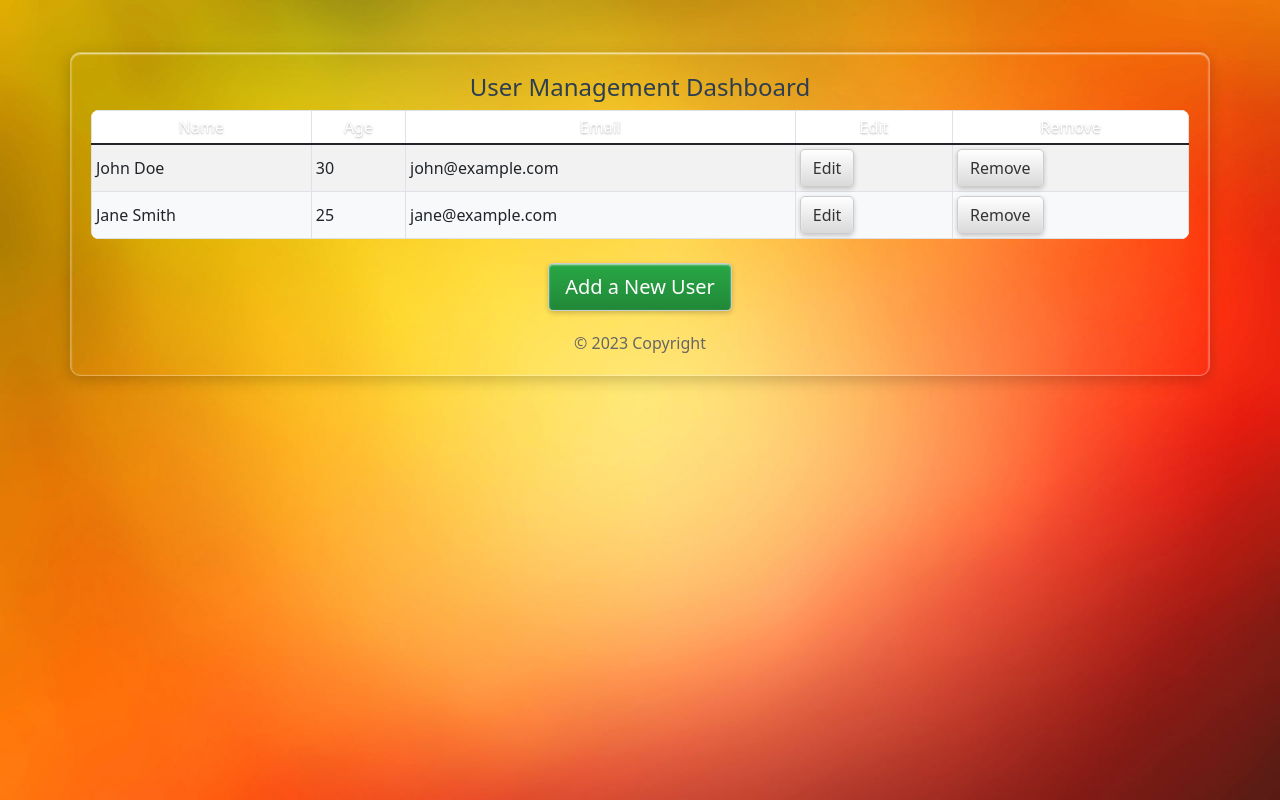
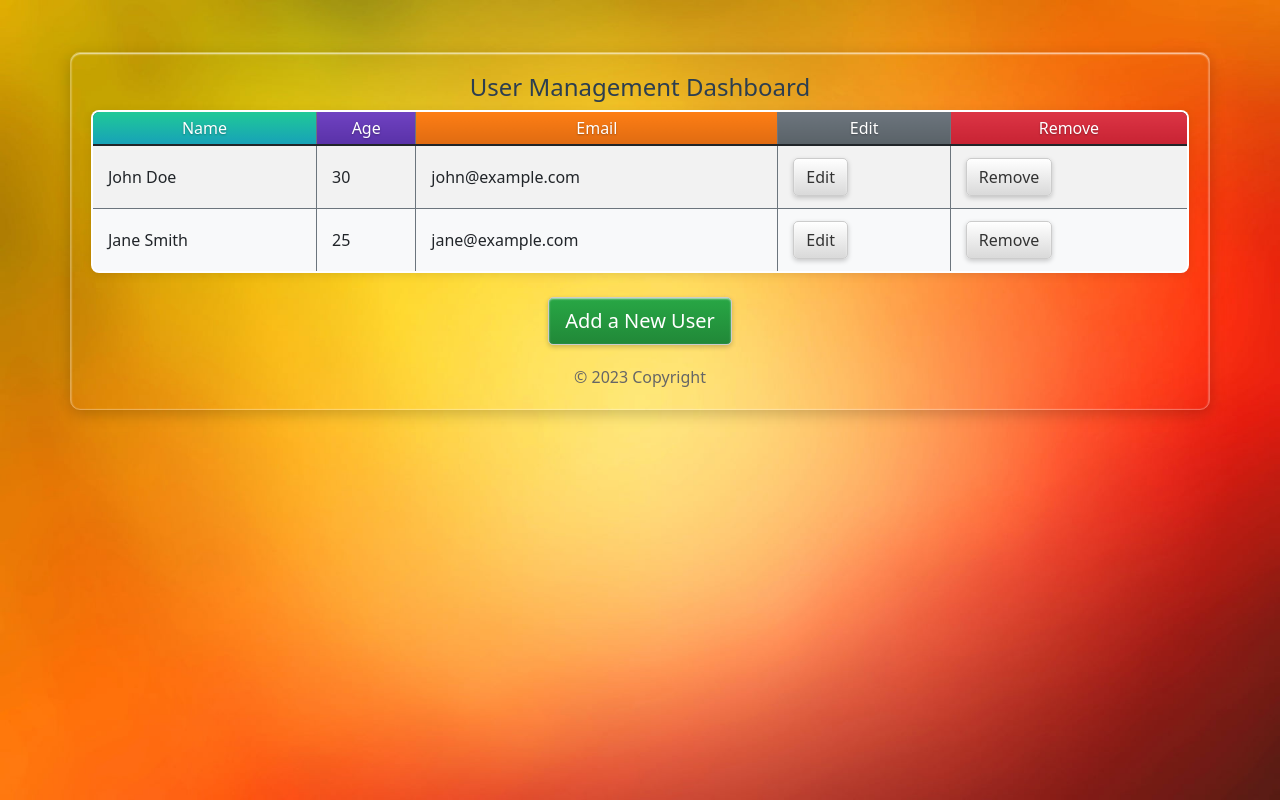
Before and after one commit to johnkoshy/CRUD-Application-React, a React (Create React App) app: page / in a window 1280 px wide. Built offline with nearby package versions, Linux system fonts and the light colour scheme.

Commit message:
Added new style for table header

```diff
--- a/src/components/Edit.js
+++ b/src/components/Edit.js
@@ -12,7 +12,6 @@ function Edit() {
   const navigate = useNavigate();
   const nameInputRef = useRef(null);
 
-  // Focus the name input on mount to ensure cursor control
   useEffect(() => {
     if (nameInputRef.current) {
       nameInputRef.current.focus();
--- a/src/components/Home.css
+++ b/src/components/Home.css
@@ -38,6 +38,22 @@
     color: #666;
   }
 
+  /* Table Styles */
+  .glossy-table {
+    border: 2px solid #6c757d;
+    border-radius: 8px;
+    overflow: hidden;
+    box-shadow: 0 2px 10px rgba(0, 0, 0, 0.1);
+  }
+
+  .glossy-table thead {
+    background: linear-gradient(to bottom, #343a40, #495057); /* Dark gray gradient for header */
+  }
+
+  .glossy-table tbody {
+    background: #fff; /* Ensure body rows remain white */
+  }
+
   /* Column Header Styles */
   .header-name,
   .header-age,
@@ -47,27 +63,33 @@
     font-weight: bold;
     color: #ffffff;
     text-shadow: 0 1px 2px rgba(0, 0, 0, 0.3);
-    padding: 10px;
+    padding: 12px 15px;
     text-align: center;
     border-bottom: 2px solid #ffffff;
   }
 
   .header-name {
-    background: linear-gradient(to bottom, #4a90e2, #357abd);
+    background: linear-gradient(to bottom, #20c997, #17a2b8) !important;
   }
 
   .header-age {
-    background: linear-gradient(to bottom, #50c878, #3da863);
+    background: linear-gradient(to bottom, #6f42c1, #5a32a8) !important;
   }
 
   .header-email {
-    background: linear-gradient(to bottom, #f7b731, #e0a008);
+    background: linear-gradient(to bottom, #fd7e14, #e06b12) !important;
   }
 
   .header-edit {
-    background: linear-gradient(to bottom, #6c757d, #5a6268);
+    background: linear-gradient(to bottom, #6c757d, #5a6268) !important;
   }
 
   .header-remove {
-    background: linear-gradient(to bottom, #dc3545, #c82333);
+    background: linear-gradient(to bottom, #dc3545, #c82333) !important;
   }
+
+  /* Table Cell Styles */
+  .glossy-table td {
+    padding: 12px 15px;
+    vertical-align: middle;
+  }
--- a/src/components/Home.js
+++ b/src/components/Home.js
@@ -35,7 +35,7 @@ function Home() {
   return (
     <div className="container glossy-container">
       <h4>User Management Dashboard</h4>
-      <Table striped bordered hover size="sm">
+      <Table striped bordered hover size="sm" className="glossy-table">
         <thead>
           <tr>
             <th className="header-name">Name</th>
```
Also changed, not shown: screenshot.png.
